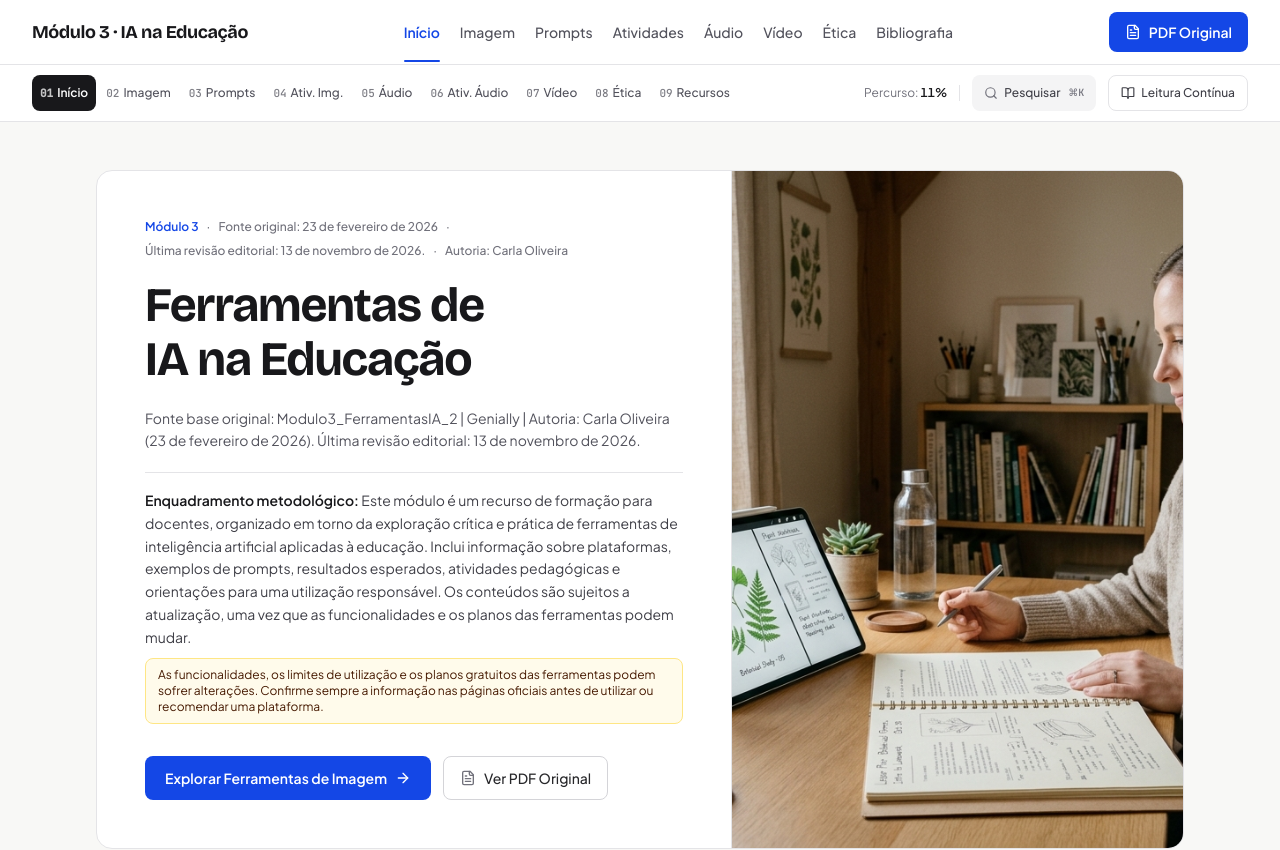
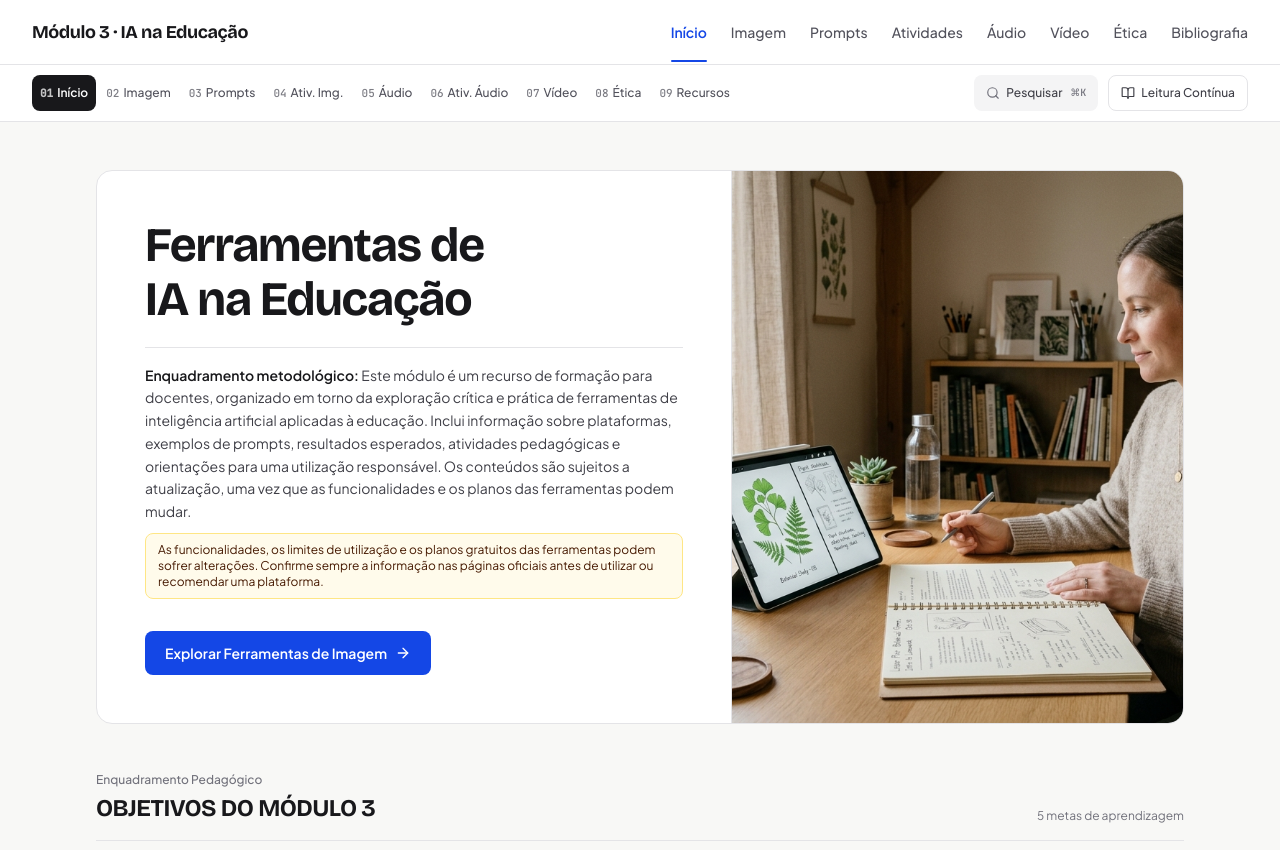
Before and after one commit to 5Anos/5SessaoIA, a React (Vite) app: page /#pagina-1 in a window 1280 px wide. Shown: the top 850 px of the page. Built offline with nearby package versions, Linux system fonts and the light colour scheme.

Commit message:
refactor: remove PDF viewer integration
Remove the PdfModal component and all associated props and references across the application to simplify the interface.

```diff
--- a/src/App.tsx
+++ b/src/App.tsx
@@ -3,7 +3,6 @@ import { Navbar } from './components/Navbar.tsx';
 import { ChapterToolbar } from './components/ChapterToolbar.tsx';
 import { PageFooter } from './components/PageFooter.tsx';
 import { SearchModal } from './components/SearchModal.tsx';
-import { PdfModal } from './components/PdfModal.tsx';
 import { Page1VisaoGeral } from './pages/Page1VisaoGeral.tsx';
 import { Page2FerramentasImagem } from './pages/Page2FerramentasImagem.tsx';
 import { Page3PromptsImagem } from './pages/Page3PromptsImagem.tsx';
@@ -39,7 +38,6 @@ export default function App() {
 
   const [isContinuousMode, setIsContinuousMode] = useState<boolean>(false);
   const [isSearchOpen, setIsSearchOpen] = useState<boolean>(false);
-  const [isPdfOpen, setIsPdfOpen] = useState<boolean>(false);
 
   // Track visited pages for teacher progress
   useEffect(() => {
@@ -110,7 +108,6 @@ export default function App() {
       <Navbar
         currentPage={currentPage}
         onSelectPage={handleSelectPage}
-        onOpenPdf={() => setIsPdfOpen(true)}
         isContinuousMode={isContinuousMode}
         onExitContinuousMode={() => setIsContinuousMode(false)}
       />
@@ -150,7 +147,6 @@ export default function App() {
                   setIsContinuousMode(false);
                   handleSelectPage(n);
                 }}
-                onOpenPdf={() => setIsPdfOpen(true)}
               />
             </section>
             <hr className="border-zinc-200" />
@@ -191,7 +187,7 @@ export default function App() {
             <hr className="border-zinc-200" />
 
             <section id="pagina-9">
-              <Page9Bibliografia onOpenPdf={() => setIsPdfOpen(true)} />
+              <Page9Bibliografia />
             </section>
           </div>
         ) : (
@@ -199,7 +195,6 @@ export default function App() {
             {currentPage === 1 && (
               <Page1VisaoGeral
                 onNavigateToPage={handleSelectPage}
-                onOpenPdf={() => setIsPdfOpen(true)}
               />
             )}
             {currentPage === 2 && <Page2FerramentasImagem />}
@@ -209,9 +204,7 @@ export default function App() {
             {currentPage === 6 && <Page6AtividadesAudio />}
             {currentPage === 7 && <Page7FerramentasVideo />}
             {currentPage === 8 && <Page8EticaSeguranca />}
-            {currentPage === 9 && (
-              <Page9Bibliografia onOpenPdf={() => setIsPdfOpen(true)} />
-            )}
+            {currentPage === 9 && <Page9Bibliografia />}
           </div>
         )}
       </main>
@@ -230,8 +223,6 @@ export default function App() {
           handleSelectPage(pageNum);
         }}
       />
-
-      <PdfModal isOpen={isPdfOpen} onClose={() => setIsPdfOpen(false)} />
     </div>
   );
 }
--- a/src/components/ChapterToolbar.tsx
+++ b/src/components/ChapterToolbar.tsx
@@ -1,6 +1,6 @@
 import React from 'react';
 import { Search, BookOpen, Check } from 'lucide-react';
-import { PAGES_LIST, calculateModuleProgress } from '../data/moduloData.ts';
+import { PAGES_LIST } from '../data/moduloData.ts';
 
 interface ChapterToolbarProps {
   currentPage: number;
@@ -31,8 +31,6 @@ export const ChapterToolbar: React.FC<ChapterToolbarProps> = ({
   isContinuousMode,
   onToggleContinuousMode,
 }) => {
-  const progressPct = calculateModuleProgress(visitedPages);
-
   return (
     <div className="bg-white border-b border-zinc-200">
       <div className="max-w-7xl mx-auto px-4 sm:px-6 lg:px-8 py-2.5 flex flex-col xl:flex-row xl:items-center xl:justify-between gap-2.5">
@@ -74,14 +72,8 @@ export const ChapterToolbar: React.FC<ChapterToolbarProps> = ({
           })}
         </div>
 
-        {/* Utility Actions + Progress */}
-        <div className="flex items-center justify-between xl:justify-end gap-3 shrink-0">
-          <div className="text-xs text-zinc-500 tabular-nums whitespace-nowrap">
-            Percurso: <span className="font-semibold text-zinc-900">{progressPct}%</span>
-          </div>
-
-          <div className="h-4 w-px bg-zinc-200" aria-hidden="true" />
-
+        {/* Utility Actions */}
+        <div className="flex items-center justify-end gap-2.5 shrink-0">
           <button
             type="button"
             onClick={onOpenSearch}
--- a/src/components/Navbar.tsx
+++ b/src/components/Navbar.tsx
@@ -1,11 +1,10 @@
 import React, { useState } from 'react';
-import { FileText, Menu, X } from 'lucide-react';
+import { Menu, X } from 'lucide-react';
 import { PAGES_LIST, NavGroup } from '../data/moduloData.ts';
 
 interface NavbarProps {
   currentPage: number;
   onSelectPage: (pageNumber: number) => void;
-  onOpenPdf: () => void;
   isContinuousMode: boolean;
   onExitContinuousMode: () => void;
 }
@@ -28,7 +27,6 @@ const TOP_NAV_ITEMS: {
 export const Navbar: React.FC<NavbarProps> = ({
   currentPage,
   onSelectPage,
-  onOpenPdf,
   isContinuousMode,
   onExitContinuousMode,
 }) => {
@@ -54,10 +52,10 @@ export const Navbar: React.FC<NavbarProps> = ({
           Módulo 3 · IA na Educação
         </button>
 
-        {/* Zone 2: 5 concise single-line text navigation links */}
+        {/* Zone 2: Navigation Links */}
         <nav
           aria-label="Navegação principal"
-          className="hidden lg:flex items-center gap-5"
+          className="hidden lg:flex items-center gap-6"
         >
           {TOP_NAV_ITEMS.map((item) => {
             const isActive = !isContinuousMode && activeInfo.navGroup === item.id;
@@ -85,25 +83,14 @@ export const Navbar: React.FC<NavbarProps> = ({
           })}
         </nav>
 
-        {/* Zone 3: Single Primary Action + Mobile Menu Trigger */}
-        <div className="flex items-center gap-2 sm:gap-3 shrink-0">
-          <button
-            type="button"
-            onClick={onOpenPdf}
-            aria-label="Ver PDF Original"
-            className="inline-flex items-center gap-1.5 sm:gap-2 px-3 sm:px-4 py-2 text-xs sm:text-sm font-semibold text-white bg-blue-700 hover:bg-blue-800 rounded-lg transition-colors whitespace-nowrap shrink-0 focus-visible:outline-2 focus-visible:outline-offset-2 focus-visible:outline-blue-700 min-h-[40px]"
-          >
-            <FileText className="w-4 h-4 shrink-0" />
-            <span className="hidden sm:inline">PDF Original</span>
-            <span className="sm:hidden">PDF</span>
-          </button>
-
+        {/* Mobile Menu Trigger */}
+        <div className="flex items-center lg:hidden shrink-0">
           <button
             type="button"
             onClick={() => setMobileMenuOpen((prev) => !prev)}
             aria-expanded={mobileMenuOpen}
             aria-label={mobileMenuOpen ? 'Fechar menu de páginas' : 'Abrir menu de páginas'}
-            className="lg:hidden inline-flex items-center justify-center w-10 h-10 rounded-lg border border-zinc-200 text-zinc-700 hover:bg-zinc-100 transition-colors shrink-0"
+            className="inline-flex items-center justify-center w-10 h-10 rounded-lg border border-zinc-200 text-zinc-700 hover:bg-zinc-100 transition-colors shrink-0"
           >
             {mobileMenuOpen ? <X className="w-5 h-5" /> : <Menu className="w-5 h-5" />}
           </button>
--- a/src/components/PdfModal.tsx
+++ /dev/null
@@ -1,74 +0,0 @@
-import React from 'react';
-import { X, Download, ExternalLink } from 'lucide-react';
-
-interface PdfModalProps {
-  isOpen: boolean;
-  onClose: () => void;
-}
-
-export const PdfModal: React.FC<PdfModalProps> = ({ isOpen, onClose }) => {
-  if (!isOpen) return null;
-
-  const pdfUrl = `${import.meta.env.BASE_URL}assets/aistudio/modulo3-ferramentas-ia-educacao-v2_a9efd33b.pdf`;
-
-  return (
-    <div
-      role="dialog"
-      aria-modal="true"
-      aria-label="Documento PDF Original"
-      className="fixed inset-0 z-50 flex items-center justify-center p-4 bg-zinc-950/75 backdrop-blur-xs"
-      onClick={onClose}
-    >
-      <div
-        className="w-full max-w-5xl h-[88vh] bg-white rounded-2xl shadow-2xl border border-zinc-200 overflow-hidden flex flex-col"
-        onClick={(e) => e.stopPropagation()}
-      >
-        <div className="flex flex-wrap items-center justify-between gap-3 px-5 py-3.5 border-b border-zinc-200 bg-zinc-50">
-          <div className="min-w-0">
-            <h2 className="text-sm font-bold text-zinc-900 truncate">
-              Documento Base Original de Referência (23 de fevereiro de 2026)
-            </h2>
-            <p className="text-xs text-zinc-500 truncate">
-              modulo3-ferramentas-ia-educacao-v2_a9efd33b.pdf · Autoria: Carla Oliveira · Versão anterior à revisão editorial
-            </p>
-          </div>
-          <div className="flex items-center gap-2 shrink-0">
-            <a
-              href={pdfUrl}
-              download="modulo3-ferramentas-ia-educacao-v2.pdf"
-              className="inline-flex items-center gap-1.5 px-3 py-1.5 text-xs font-semibold text-zinc-700 bg-white border border-zinc-300 hover:bg-zinc-50 rounded-lg transition-colors min-h-[36px]"
-            >
-              <Download className="w-3.5 h-3.5" />
-              <span>Descarregar PDF</span>
-            </a>
-            <a
-              href={pdfUrl}
-              target="_blank"
-              rel="noopener noreferrer"
-              className="inline-flex items-center gap-1.5 px-3 py-1.5 text-xs font-semibold text-white bg-blue-700 hover:bg-blue-800 rounded-lg transition-colors min-h-[36px]"
-            >
-              <ExternalLink className="w-3.5 h-3.5" />
-              <span>Abrir em Novo Separador</span>
-            </a>
-            <button
-              type="button"
-              onClick={onClose}
-              className="p-2 text-zinc-500 hover:text-zinc-900 rounded-lg hover:bg-zinc-200/70 transition-colors"
-              aria-label="Fechar visualizador"
-            >
-              <X className="w-4 h-4" />
-            </button>
-          </div>
-        </div>
-
-        <div className="flex-1 bg-zinc-100 p-2 relative">
-          <iframe
-            src={`${pdfUrl}#toolbar=1`}
-            title="Visualizador do PDF Original"
-            className="w-full h-full rounded-lg border border-zinc-200 bg-white"
-          />
-        </div>
-      </div>
-    </div>
-  );
-};
--- a/src/pages/Page1VisaoGeral.tsx
+++ b/src/pages/Page1VisaoGeral.tsx
@@ -1,17 +1,15 @@
 import React from 'react';
-import { ArrowRight, FileText } from 'lucide-react';
+import { ArrowRight } from 'lucide-react';
 import { MODULE_OBJECTIVES } from '../data/moduloData.ts';
 import { HERO_STUDIO_IMAGE } from '../data/mediaAssets.ts';
 import { VisualFrame } from '../components/VisualFrame.tsx';
 
 interface Page1Props {
   onNavigateToPage: (pageNumber: number) => void;
-  onOpenPdf: () => void;
 }
 
 export const Page1VisaoGeral: React.FC<Page1Props> = ({
   onNavigateToPage,
-  onOpenPdf,
 }) => {
   return (
     <div className="space-y-12">
@@ -20,23 +18,9 @@ export const Page1VisaoGeral: React.FC<Page1Props> = ({
         <div className="grid grid-cols-1 lg:grid-cols-12 items-stretch">
           <div className="lg:col-span-7 p-6 sm:p-10 lg:p-12 flex flex-col justify-between gap-8">
             <div className="space-y-5">
-              <div className="flex flex-wrap items-center gap-2 text-xs text-zinc-500 font-medium">
-                <span className="font-semibold text-blue-700">Módulo 3</span>
-                <span aria-hidden="true">·</span>
-                <span>Fonte original: 23 de fevereiro de 2026</span>
-                <span aria-hidden="true">·</span>
-                <span>Última revisão editorial: 13 de novembro de 2026.</span>
-                <span aria-hidden="true">·</span>
-                <span>Autoria: Carla Oliveira</span>
-              </div>
-
               <h1 className="font-display text-3xl sm:text-4xl lg:text-5xl font-bold tracking-tight text-zinc-900 leading-[1.12] max-w-2xl">
                 Ferramentas de IA na Educação
               </h1>
-
-              <p className="text-sm text-zinc-600 leading-relaxed max-w-xl">
-                Fonte base original: Modulo3_FerramentasIA_2 | Genially | Autoria: Carla Oliveira (23 de fevereiro de 2026). Última revisão editorial: 13 de novembro de 2026.
-              </p>
 
               <div className="pt-4 border-t border-zinc-200 space-y-2.5 text-xs sm:text-sm text-zinc-700 leading-relaxed max-w-xl">
                 <p>
@@ -57,14 +41,6 @@ export const Page1VisaoGeral: React.FC<Page1Props> = ({
               >
                 <span>Explorar Ferramentas de Imagem</span>
                 <ArrowRight className="w-4 h-4" />
-              </button>
-              <button
-                type="button"
-                onClick={onOpenPdf}
-                className="inline-flex items-center gap-2 px-4 py-2.5 rounded-lg bg-white hover:bg-zinc-50 text-zinc-800 font-medium text-sm border border-zinc-300 transition-colors min-h-[44px]"
-              >
-                <FileText className="w-4 h-4 text-zinc-500" />
-                <span>Ver PDF Original</span>
               </button>
             </div>
           </div>
```
Also changed, not shown: src/pages/Page9Bibliografia.tsx (+3 -15 lines).
